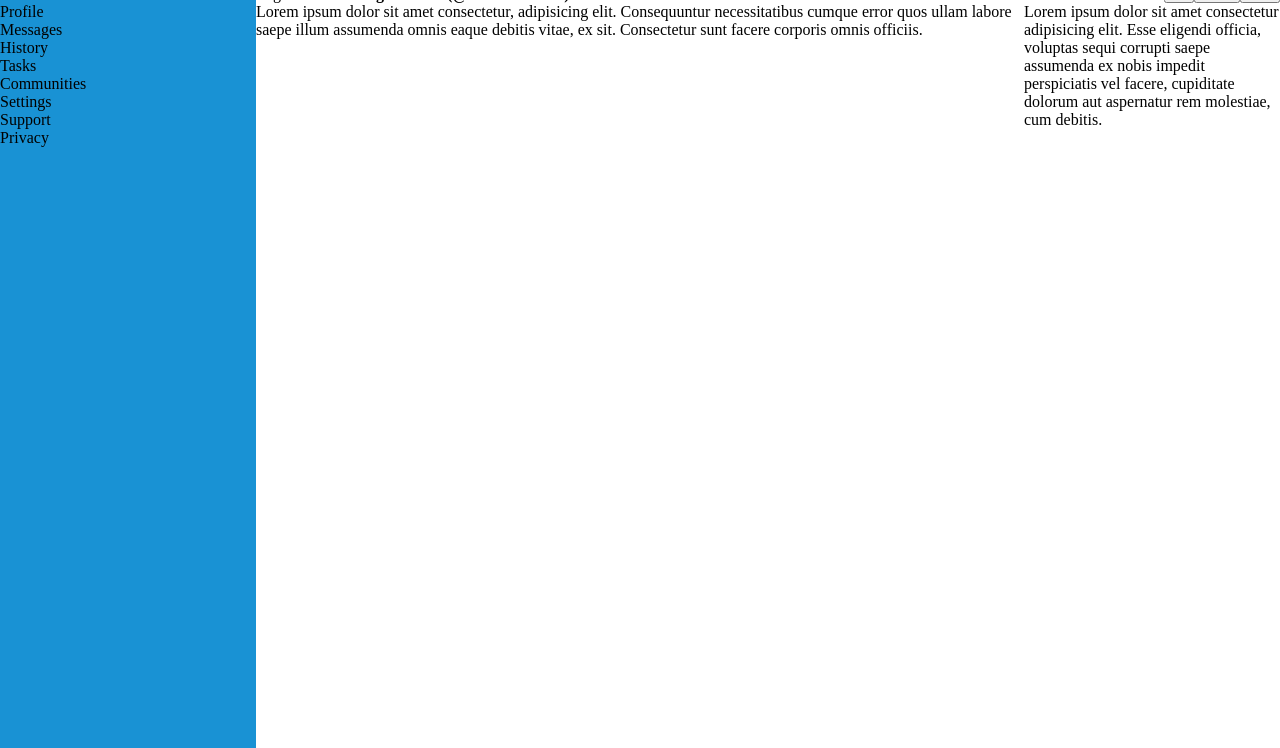
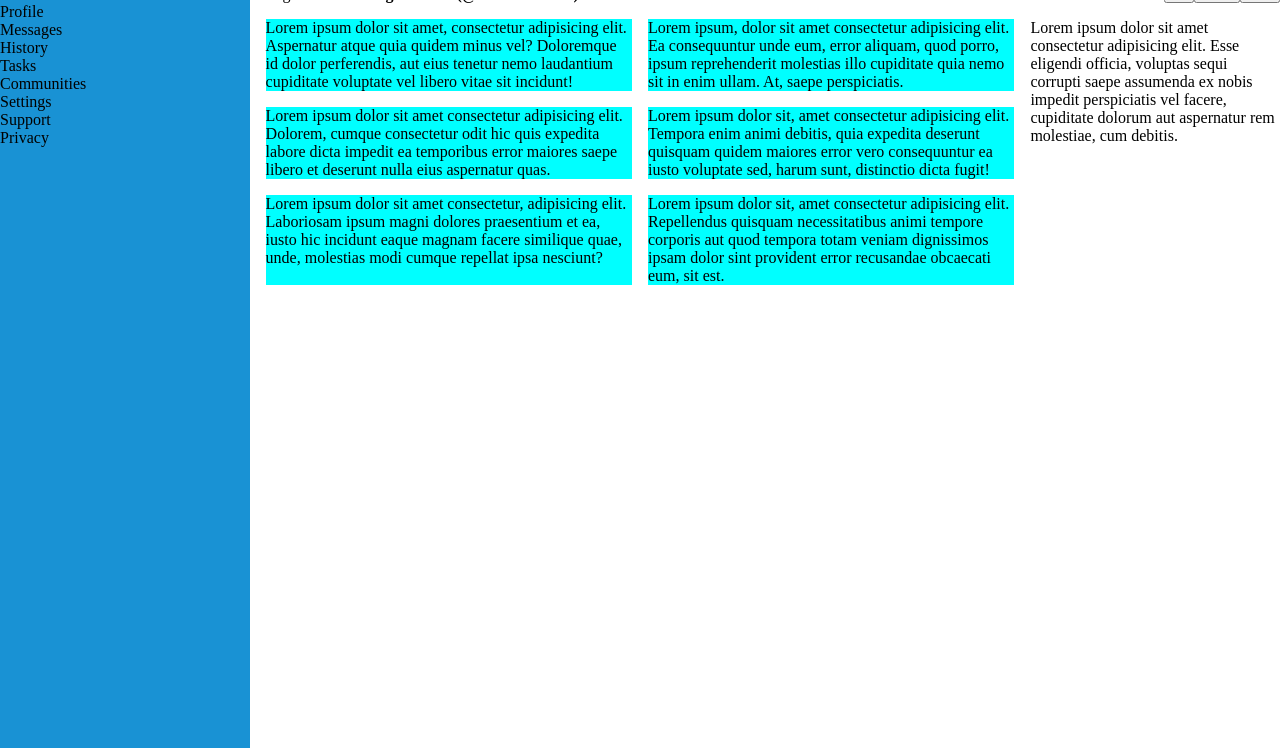
Before and after one commit to JoseAGNunez/Admin-Dashboard, a plain HTML site: page index.html in a window 1280 px wide. Shown: the part 52-800 px from the top of the page. Drawn offline with Linux system fonts and the light colour scheme.

Commit message:
Refactor mainContent layout and add card placeholders
Wrap the mainContent's inner elements in a new div called mainContentBody in HTML
Add six cardPlaceholder divs with Lorem ipsum text inside mainContentBody in HTML

```diff
--- a/index.html
+++ b/index.html
@@ -61,8 +61,14 @@
             </div>
         </div>
         <div class="mainContent">
-            <div class="height"></div>
-            <p>Lorem ipsum dolor sit amet consectetur, adipisicing elit. Consequuntur necessitatibus cumque error quos ullam labore saepe illum assumenda omnis eaque debitis vitae, ex sit. Consectetur sunt facere corporis omnis officiis.</p>
+            <div class="mainContentBody">
+                <div class="cardPlaceholder">Lorem ipsum dolor sit amet, consectetur adipisicing elit. Aspernatur atque quia quidem minus vel? Doloremque id dolor perferendis, aut eius tenetur nemo laudantium cupiditate voluptate vel libero vitae sit incidunt!</div>
+                <div class="cardPlaceholder">Lorem ipsum, dolor sit amet consectetur adipisicing elit. Ea consequuntur unde eum, error aliquam, quod porro, ipsum reprehenderit molestias illo cupiditate quia nemo sit in enim ullam. At, saepe perspiciatis.</div>
+                <div class="cardPlaceholder">Lorem ipsum dolor sit amet consectetur adipisicing elit. Dolorem, cumque consectetur odit hic quis expedita labore dicta impedit ea temporibus error maiores saepe libero et deserunt nulla eius aspernatur quas.</div>
+                <div class="cardPlaceholder">Lorem ipsum dolor sit, amet consectetur adipisicing elit. Tempora enim animi debitis, quia expedita deserunt quisquam quidem maiores error vero consequuntur ea iusto voluptate sed, harum sunt, distinctio dicta fugit!</div>
+                <div class="cardPlaceholder">Lorem ipsum dolor sit amet consectetur, adipisicing elit. Laboriosam ipsum magni dolores praesentium et ea, iusto hic incidunt eaque magnam facere similique quae, unde, molestias modi cumque repellat ipsa nesciunt?</div>
+                <div class="cardPlaceholder">Lorem ipsum dolor sit, amet consectetur adipisicing elit. Repellendus quisquam necessitatibus animi tempore corporis aut quod tempora totam veniam dignissimos ipsam dolor sint provident error recusandae obcaecati eum, sit est.</div>
+            </div>
         </div>
         <div class="sidebar">
             <p>Lorem ipsum dolor sit amet consectetur adipisicing elit. Esse eligendi officia, voluptas sequi corrupti saepe assumenda ex nobis impedit perspiciatis vel facere, cupiditate dolorum aut aspernatur rem molestiae, cum debitis.</p>
--- a/styles.css
+++ b/styles.css
@@ -10,7 +10,8 @@ html, body {
 .dashboardContainer {
     display: grid;
     grid-template-columns: 1fr 3fr 1fr;
-    grid-template-rows: auto 1fr 1fr;
+    grid-template-rows: auto 1fr auto;
+    gap: 1rem;
     height: 100%;
 }
 
@@ -28,6 +29,7 @@ html, body {
 .mainContent {
     grid-column: 2/3;
     grid-row: 2/4;
+    height: 100%;
 }
 
 .sidebar {
@@ -76,3 +78,13 @@ html, body {
 .notifications {
     display: flex;
 }
+
+.mainContentBody {
+    display: grid;
+    grid-template-columns: repeat(auto-fit, minmax(250px, 1fr));
+    gap: 1rem;
+}
+
+.cardPlaceholder {
+    background-color: aqua;
+}
```
